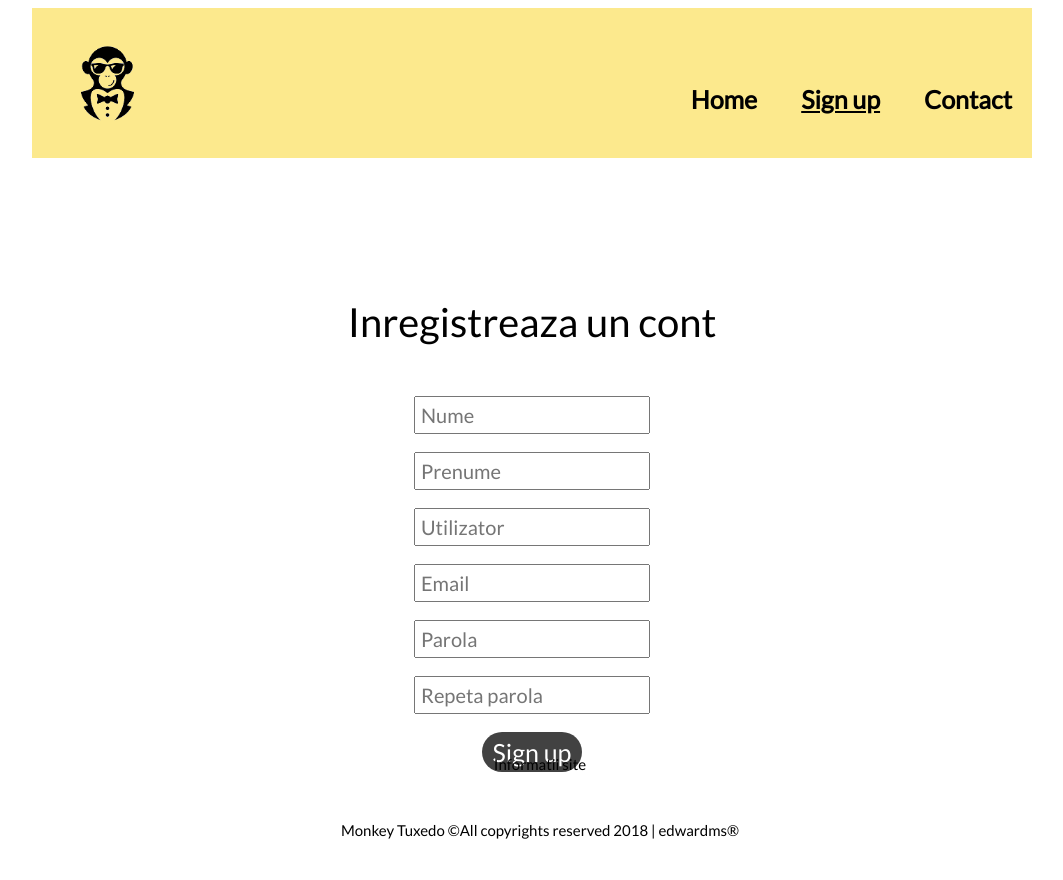
After one commit to edwardms/Proiect-Nulla, a PHP site: page /signupPage.php in a window 1280 px wide. The commit adds this page. Shown: the whole page, without its empty margins (108-1171 px from the left). Run offline with PHP 8.4, Linux system fonts and the light colour scheme; some libraries are stand-ins or nearby versions.

Commit message:
Versiunea 1.2

```diff
--- a/css/style.css
+++ b/css/style.css
@@ -38,6 +38,15 @@
     margin: 0 auto;
 }
 
+.login p {
+    text-align: center;
+    padding: 0px 0px 0px 0px;
+    text-decoration: underline;
+    font-size: 40px;
+    font-family: 'Lato', sans-serif;
+    margin-bottom: 50px;
+}
+
 .login form {
     padding: 100px 0px;
 }
@@ -52,18 +61,44 @@
 
 .login input:last-child {
     border: 0 transparent;
-    background-color: #fce98d;
+    background-color: #424242;
     font-size: 25px;
     transition: 0.5s;
+    color: white;
+    border-radius: 20px;
+    cursor: pointer;
+    width: 100px;
+    height: 40px;
 }
 
 .login input:last-child:hover {
     background-color: #219121;
+    color: black;
+    border-radius: 50px;
+    cursor: pointer;
+    width: 120px;
+    height: 60px;
+    font-size: 30px;
+}
+
+.button-signup input[type=submit]:hover {
+    background-color: #f74040;
+    color: black;
+
 }
 
 .footer-bar {
     height: 50px;
     margin: 0 auto;
-    width: 1000px;
+    width: 100%;
+    display: block;
+    position: fixed;
+    bottom: 0;
+    margin-bottom: 10px;
+}
+
+.footer-bar p {
     text-align: center;
+    font-family: 'Lato', sans-serif;
+    font-size: 15px;
 }
--- /dev/null
+++ b/signupPage.php
@@ -0,0 +1,69 @@
+<!DOCTYPE html>
+<html>
+    <head>
+        <meta charset="utf-8">
+        <title>Monkey Tuxedo - Sign up</title>
+        <link href="http://yui.yahooapis.com/3.18.1/build/cssreset/cssreset-min.css" rel="stylesheet">
+        <link href="https://fonts.googleapis.com/css?family=Lato" rel="stylesheet">
+        <link href="css/style.css" rel="stylesheet">
+    </head>
+
+    <body>
+        <!-- header -->
+        <div class="container">
+            <div class="nav-bar">
+                <a href="home.html">
+                    <img src="img/monkey-logo.png" alt="logo.jpg">
+                </a>
+                <ul>
+                    <li><a href="home.html">Home</a></li>
+                    <li><a href="signupPage.php" style="text-decoration: underline">Sign up</a></li>
+                    <li><a href="contact.html">Contact</a></li>
+                </ul>
+            </div>
+        </div>
+
+        <!-- main body; sign up -->
+        <div class="container">
+            <div class="login">
+                <form method="POST" action="php/signup.php">
+                    <p style="text-decoration: none">Inregistreaza un cont</p>
+                    <input type="text" name="name" placeholder="Nume" required><br>
+                    <input type="text" name="surname" placeholder="Prenume" required><br>
+                    <input type="text" name="username" placeholder="Utilizator" required><br>
+                    <input type="email" name="email" placeholder="Email" required><br>
+                    <input type="password" name="password" placeholder="Parola" required><br>
+                    <input type="password" name="repeat_password" placeholder="Repeta parola" required><br>
+                    <div class="button-signup">
+                        <input type="submit" value="Sign up">
+                    </div>
+                    <?php
+                        if (isset($_GET['info']) && $_GET['info'] == 'ok') {
+                            echo '<p style="text-align: center; font-size: 20px; color: green; text-decoration: none">Contul a fost creat cu succes! :)</p>';
+                        } else if (isset($_GET['info']) && $_GET['info'] == 'eroare'){
+                            echo '<p style="text-align: center; font-size: 20px;color: red; text-decoration: none">Contul nu a putut fi creat. :(</p>';
+                        } else if (isset($_GET['info']) && $_GET['info'] == 'exista'){
+                            echo '<p style="text-align: center; font-size: 20px;color: red; text-decoration: none">Username-ul exista deja.</p>';
+                        } else if (isset($_GET['info']) && $_GET['info'] == 'parola_incorecta'){
+                            echo '<p style="text-align: center; font-size: 20px;color: red; text-decoration: none">Parola trebuie sa aiba minim 7 caractere.<br>
+                            Parola din campul "Repeta parola" trebuie sa fie identica cu parola din campul "Parola"</p>';
+                        }
+                    ?>
+                </form>
+            </div>
+        </div>
+
+        <!-- footer -->
+        <div class="container">
+            <div class="footer-bar">
+                <div>
+                    <p>Informatii site</p><br>
+                </div>
+                <div>
+                    <p>Monkey Tuxedo &copy;All copyrights reserved 2018 | edwardms&reg;</p>
+                </div>
+
+            </div>
+        </div>
+    </body>
+</html>
```
Also changed, not shown: contact.html (added, +51 -0 lines), fisierMain.html (deleted, +0 -42 lines), home.html (added, +51 -0 lines), php/conectare.php (added, +13 -0 lines), php/login.php (added, +12 -0 lines), php/signup.php (added, +45 -0 lines).
